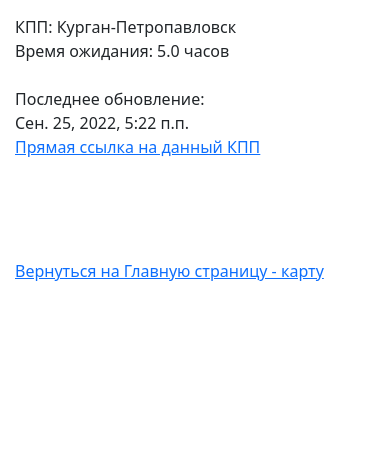
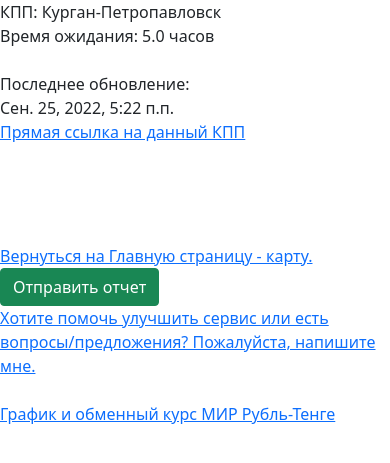
Before and after one commit to endlessnights/kppcheck, a Django app: page /kpp/1/ in a window 390 px wide. Shown: the top 463 px of the page. Run offline with Django 3.2, Linux system fonts and the light colour scheme; data comes from the database, SQL or seed files in the repository; some libraries are stand-ins or nearby versions.

Commit message:
improved frontend

```diff
--- a/core/kppcheck/templates/views/post.html
+++ b/core/kppcheck/templates/views/post.html
@@ -6,23 +6,32 @@
 </head>
 <body>
 {% block content %}
-<div style="margin:15px;">
-КПП: {{post.name}}<br />
+<div class="row">
+    <div class="col-lg-6">
+        КПП: {{post.name}}<br/>
         {% if avgttw %}
-Время ожидания: {{avgttw}} часов<br />
+        Время ожидания: {{avgttw}} часов<br/>
         {% else %}
-Время ожидания: Неизвестно<br />
+        Время ожидания: Неизвестно<br/>
         {% endif %}
         {% if carcount %}
-Кол-во авто: {{carcount}}<br />
+        Кол-во авто: {{carcount}}<br/>
         {% endif %}
         {% if pcount %}
-Кол-во людей: {{pcount}}<br />
-{% endif %}<br />
-Последнее обновление: <br />{% for Reports in report|slice:":1" %} {{Reports.created_date}} {% endfor %}<br />
-<a href="/kpp/{{post.id}}" target="_blank">Прямая ссылка на данный КПП</a>
+        Кол-во людей: {{pcount}}<br/>
+        {% endif %}<br/>
+        Последнее обновление: <br/>{% for Reports in report|slice:":1" %} {{Reports.created_date}} {% endfor %}<br/>
+        <a href="/kpp/{{post.id}}" target="_blank">Прямая ссылка на данный КПП</a><br/>
         <div style="margin-top:100px;">
-    <a href="/">Вернуться на Главную страницу - карту</a>
+            <a href="/">Вернуться на Главную страницу - карту.</a>
+        </div>
+    </div>
+    <div class="col-lg-6">
+        <a href="https://forms.gle/Y83TxxenyhJK1Wmx5" target="_blank"><button type="button" class="btn btn-success">Отправить отчет</button></a><br/>
+        <a href="https://t.me/pycarrot2" target="_blank">Хотите помочь улучшить сервис или есть вопросы/предложения?
+            Пожалуйста,
+            напишите мне.</a><br /><br />
+        <a href="https://exrates.geekcv.io" target="_blank">График и обменный курс МИР Рубль-Тенге</a>
     </div>
 </div>
 {% endblock %}
```
Also changed, not shown: core/kppcheck/templates/views/list.html (+5 -5 lines). Lines whose indentation alone changed are shown as unchanged.
